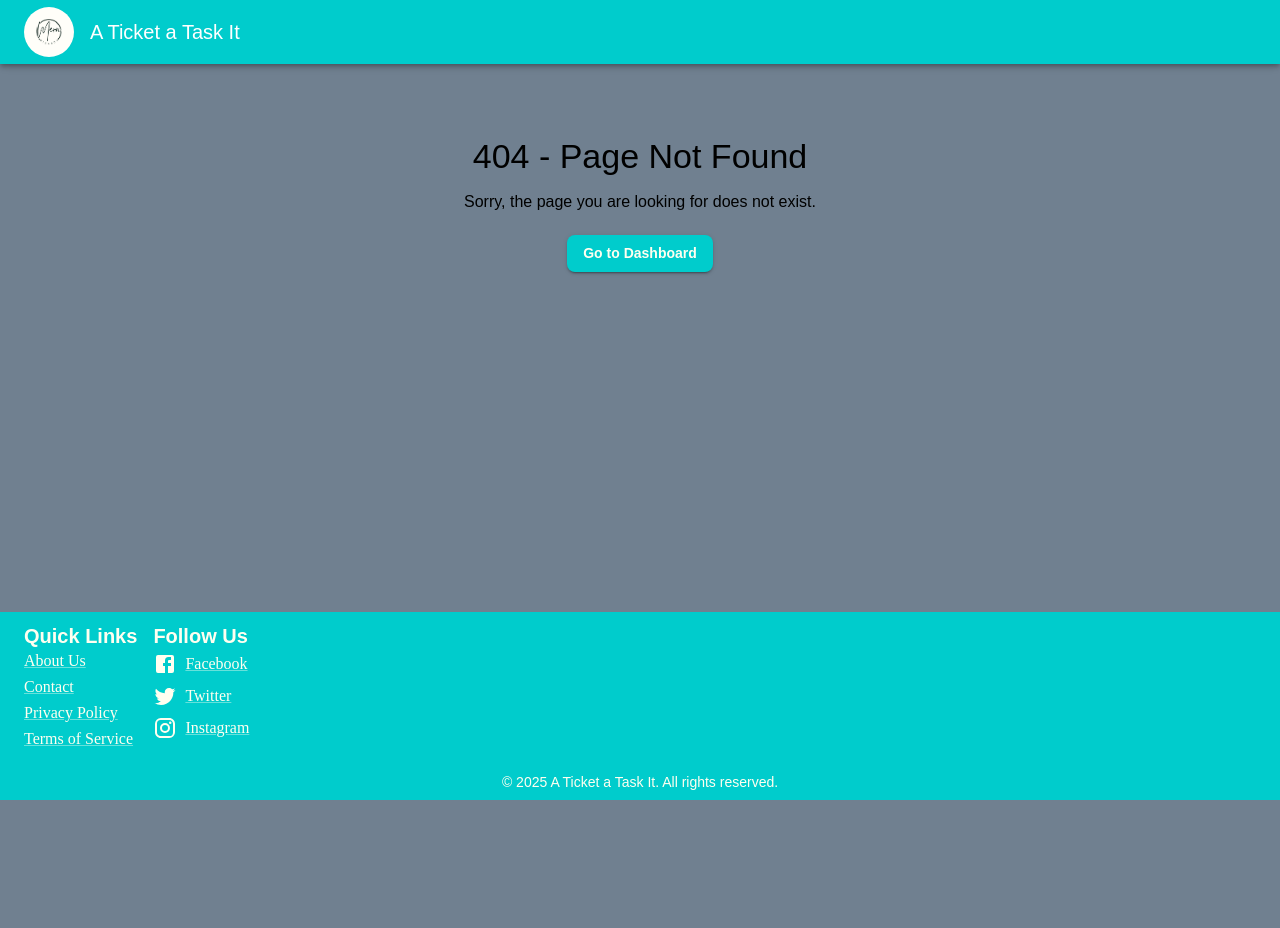
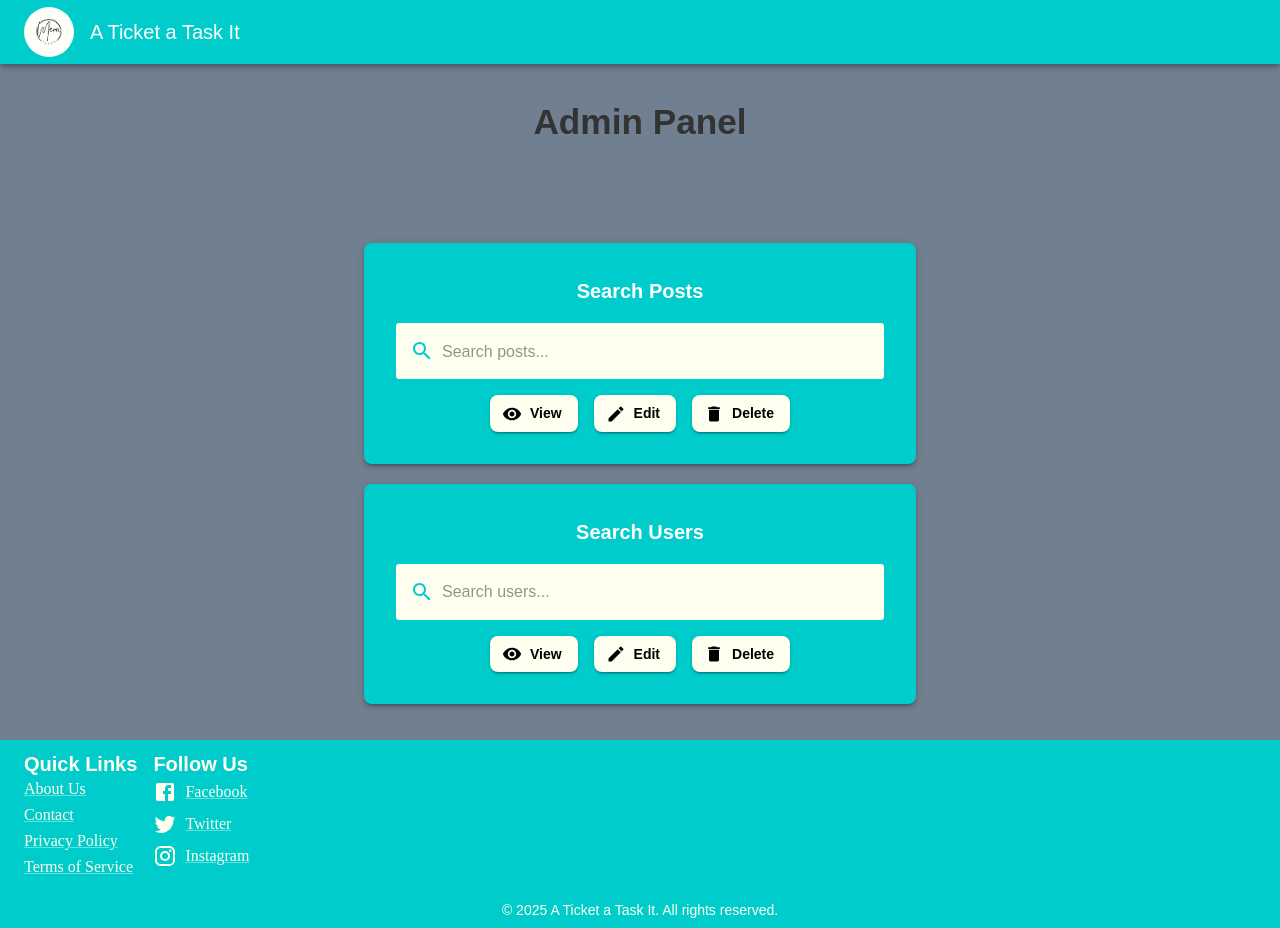
Before and after one commit to LukeZHar/MERN-Wizards-T3A2-B, a React (Vite) app: page /admin in a window 1280 px wide. Before the commit the page ends 800 px from the top, so only its background shows below. Built offline with nearby package versions, Linux system fonts and the light colour scheme.

Commit message:
feat: Created Admin panel UI skelleton

```diff
--- /dev/null
+++ b/src/frontend/pages/AdminPage.jsx
@@ -0,0 +1,93 @@
+import React, { useState, useEffect } from "react";
+import { TextField, Button, InputAdornment, Typography, Container, Box, Avatar, IconButton, Divider } from "@mui/material";
+import { Search, Edit, Delete, Visibility } from "@mui/icons-material";
+import axios from "axios";
+import { useSnackbar } from "../contexts/SnackbarContext";
+import { useNavigate } from "react-router-dom";
+import useAuth from "../hooks/useAuth";
+import LoginPrompt from "../components/LoginPrompt";
+
+export default function () {
+
+    return(
+        <Container component="main" maxWidth="sm">
+        {/* Page Header */}
+        <Typography
+            variant="h4"
+            align="center"
+            sx={{ marginBottom: 4, fontWeight: 'bold', color: '#333', fontSize: { xs: '1.8rem', sm: '2.2rem' } }}
+        >
+            Admin Panel
+        </Typography>
+
+        {/* Search Posts Section */}
+        <Box sx={{
+            bgcolor: '#00cccc',
+            borderRadius: 2,
+            padding: 4,
+            display: 'flex',
+            flexDirection: 'column',
+            alignItems: 'center',
+            justifyContent: 'center',
+            marginTop: '100px',
+            boxShadow: 3,
+        }}>
+            <Typography variant="h6" sx={{ marginBottom: 2, fontWeight: 'bold', color: 'white' }}>
+                Search Posts
+            </Typography>
+            <TextField
+                fullWidth
+                placeholder="Search posts..."
+                variant="outlined"
+                sx={{ bgcolor: 'white', borderRadius: 1, marginBottom: 2 }}
+                InputProps={{
+                    startAdornment: (
+                        <InputAdornment position="start">
+                            <Search color="primary" />
+                        </InputAdornment>
+                    ),
+                }}
+            />
+            <Box sx={{ display: 'flex', flexWrap: 'wrap', gap: 2, justifyContent: 'center' }}>
+                <Button variant="contained" startIcon={<Visibility />} color="primary">View</Button>
+                <Button variant="contained" startIcon={<Edit />} color="warning">Edit</Button>
+                <Button variant="contained" startIcon={<Delete />} color="error">Delete</Button>
+            </Box>
+        </Box>
+
+        {/* Search Users Section */}
+        <Box sx={{
+            bgcolor: '#00cccc',
+            borderRadius: 2,
+            padding: 4,
+            display: 'flex',
+            flexDirection: 'column',
+            alignItems: 'center',
+            justifyContent: 'center',
+            marginTop: '20px',
+            boxShadow: 3, // Keeping consistency
+        }}>
+            <Typography variant="h6" sx={{ marginBottom: 2, fontWeight: 'bold', color: 'white' }}>
+                Search Users
+            </Typography>
+            <TextField
+                fullWidth
+                placeholder="Search users..."
+                variant="outlined"
+                sx={{ bgcolor: 'white', borderRadius: 1, marginBottom: 2 }}
+                InputProps={{
+                    startAdornment: (
+                        <InputAdornment position="start">
+                            <Search color="primary" />
+                        </InputAdornment>
+                    ),
+                }}
+            />
+            <Box sx={{ display: 'flex', flexWrap: 'wrap', gap: 2, justifyContent: 'center' }}>
+                <Button variant="contained" startIcon={<Visibility />} color="primary">View</Button>
+                <Button variant="contained" startIcon={<Edit />} color="warning">Edit</Button>
+                <Button variant="contained" startIcon={<Delete />} color="error">Delete</Button>
+            </Box>
+        </Box>
+    </Container>
+)}
--- a/src/frontend/pages/App.jsx
+++ b/src/frontend/pages/App.jsx
@@ -9,6 +9,7 @@ import "../styles/App.css"
 import NotificationsPage from "./NotificationsPage.jsx";
 import Home from "./Home.jsx";
 import ProfilePage from "./ProfilePage.jsx";
+import AdminPage from "./AdminPage.jsx";
 
 function App() {
   return (
@@ -22,6 +23,7 @@ function App() {
               <Route path="/dashboard" element={<DashboardPage />} />
               <Route path="/notifications" element={<NotificationsPage />} />
               <Route path="/profile" element={<ProfilePage />} />
+              <Route path="/admin" element={<AdminPage />} />
               <Route path="*" element={<NotFoundPage />} />
             </Routes>
           </Layout>
```
